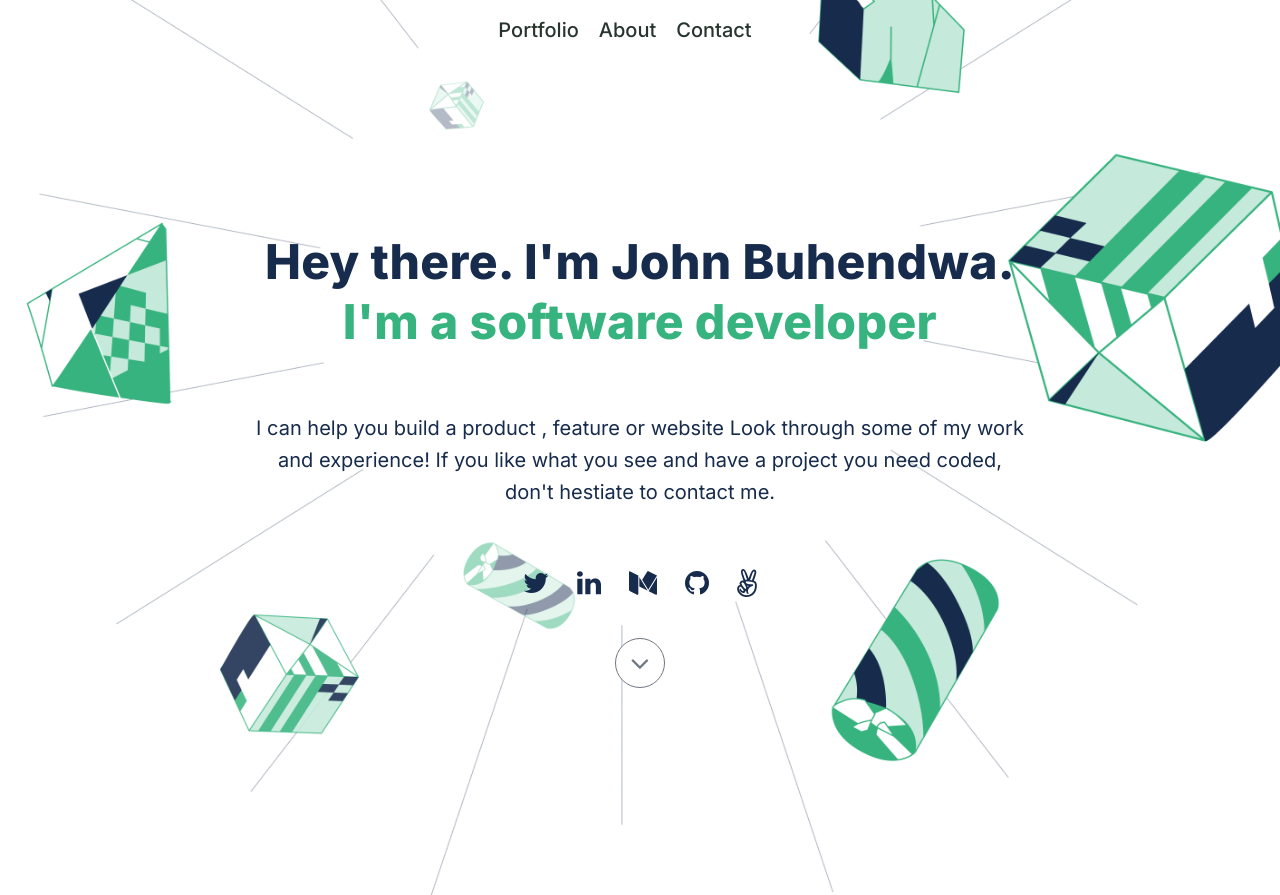
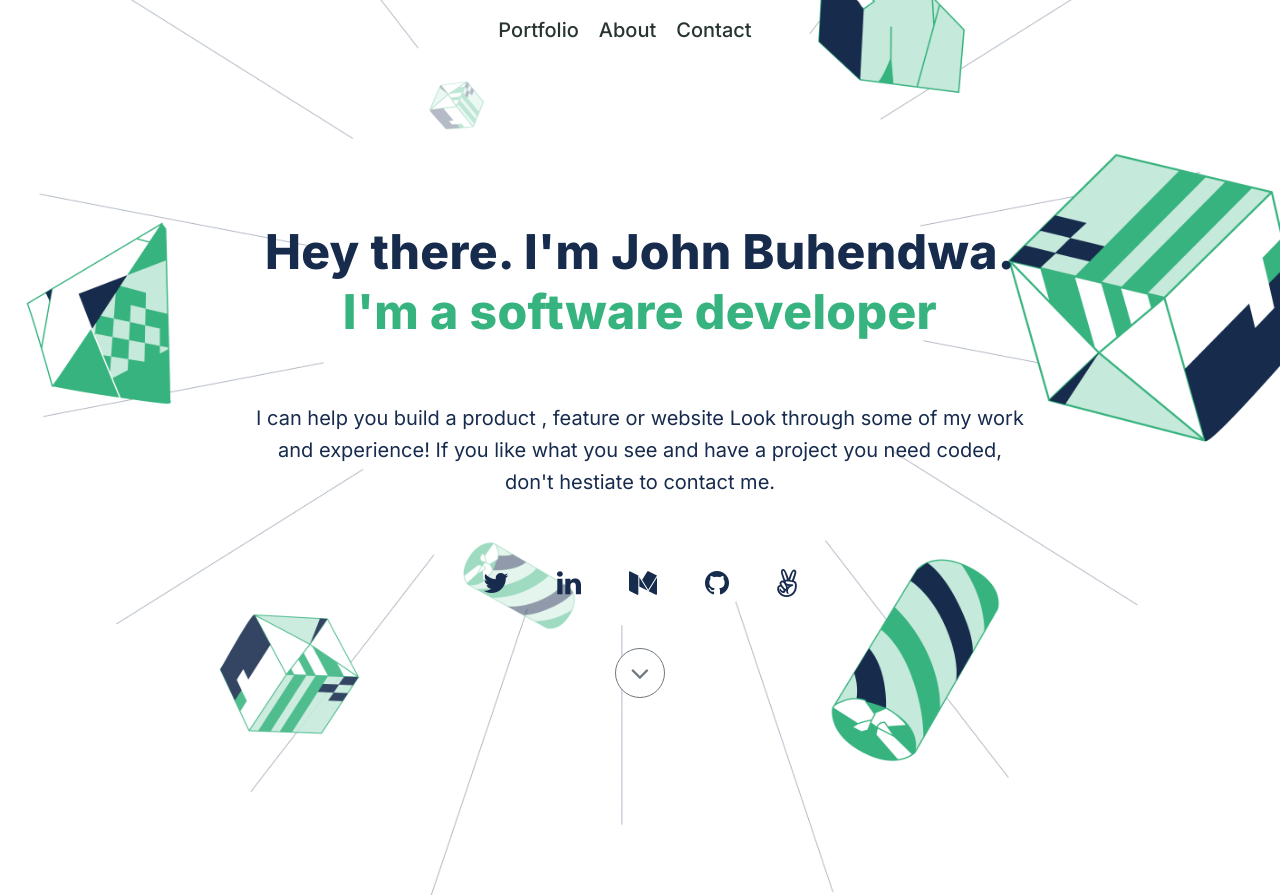
Before and after one commit to jeanbuhendwa/portfolio-website, a plain HTML site: page index.html in a window 1280 px wide. Shown: the top 895 px of the page. Drawn offline with Linux system fonts and the light colour scheme.

Commit message:
Update the Css

```diff
--- a/styles.css
+++ b/styles.css
@@ -508,6 +508,8 @@ footer .email-footer h3 a {
     color: #172b4d;
     font-size: 28px;
     margin: 15px 8px;
+    padding: 10px;
+    border-radius: 100%;
     transition: all 0.3s ease-in;
   }
 
```
